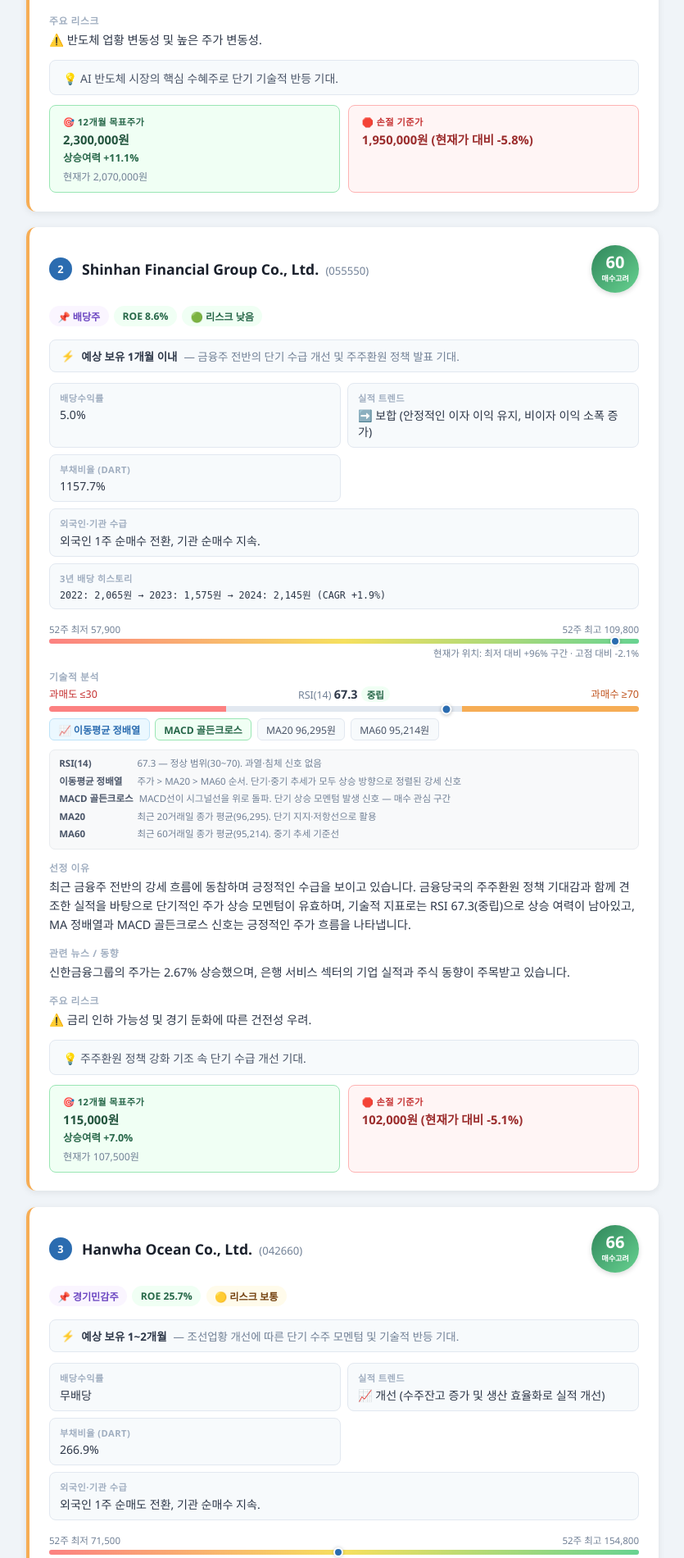
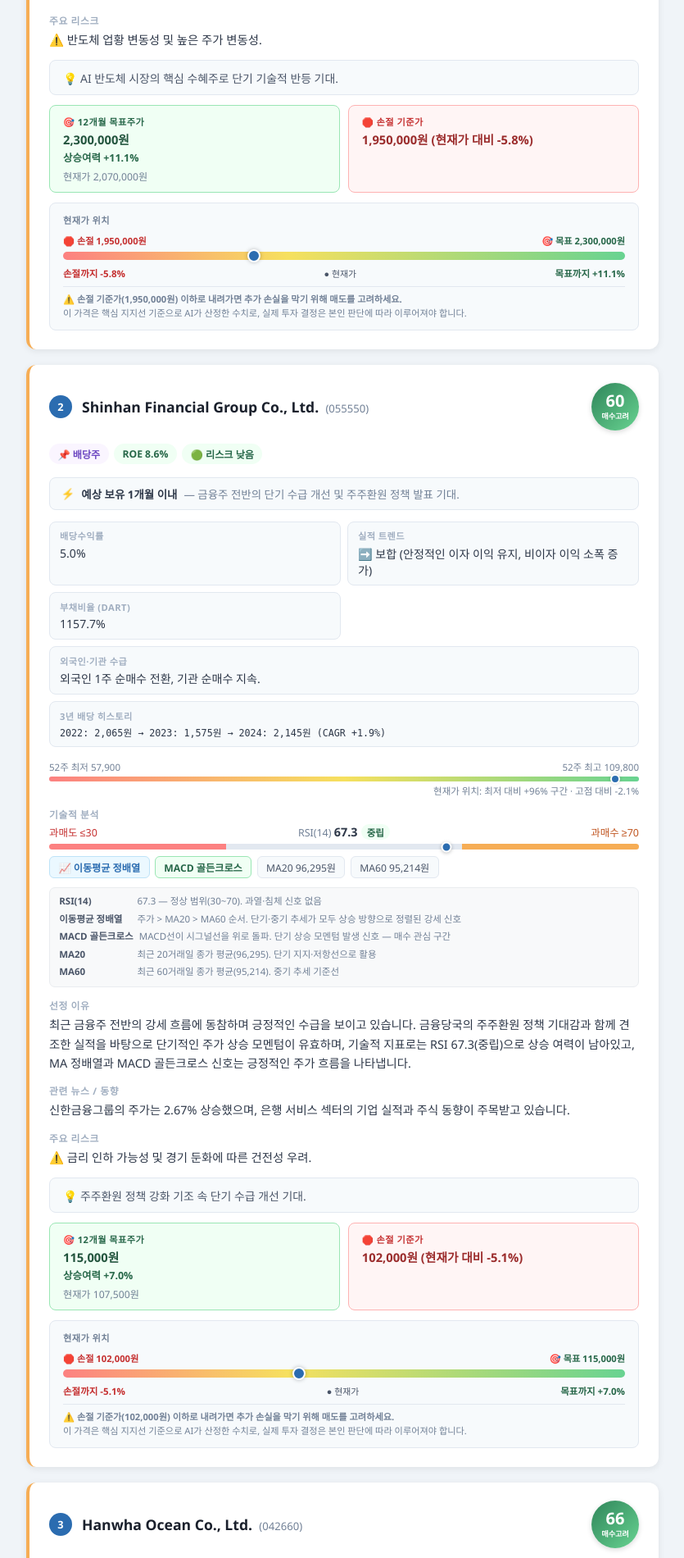
Before and after one commit to redstoens/Stock-program, a Flask app: page / in a window 1280 px wide. Shown: the part 1601-3501 px from the top of the page at 82% size, without its empty margins (222-1057 px from the left). Run offline with Flask 3, Linux system fonts and the light colour scheme; data that the repository does not hold is empty.

Commit message:
feat: 손절기준가 시각화 — 현재가 위치 범위 바 추가
- 손절가~목표가 그라데이션 바 (빨강→노랑→초록)
- 현재가 위치를 파란 점으로 표시
- 손절까지 -X% / 목표까지 +X% 양쪽 거리 표시
- 손절 기준가 안내 문구 추가

```diff
--- a/api/templates/index.html
+++ b/api/templates/index.html
@@ -85,6 +85,20 @@
     .price-box.stoploss { background: #fff5f5; border: 1px solid #feb2b2; }
     .price-box.stoploss .plbl { color: #c53030; }
     .price-box.stoploss .pval { color: #9b2c2c; }
+
+    /* ── 손절·목표 가격 범위 바 ── */
+    .price-range-wrap { margin-top: 0.75rem; padding: 0.75rem 1rem; background: #f7fafc; border-radius: 8px; border: 1px solid #e2e8f0; }
+    .prb-title { font-size: 0.7rem; font-weight: 700; color: #718096; text-transform: uppercase; letter-spacing: 0.04em; margin-bottom: 0.55rem; }
+    .prb-track { position: relative; height: 10px; border-radius: 5px; background: linear-gradient(to right, #fc8181 0%, #f6e05e 40%, #68d391 100%); margin: 0.4rem 0; }
+    .prb-dot { position: absolute; top: 50%; transform: translate(-50%, -50%); width: 16px; height: 16px; background: #2b6cb0; border: 2.5px solid white; border-radius: 50%; box-shadow: 0 0 5px rgba(0,0,0,0.25); }
+    .prb-end-labels { display: flex; justify-content: space-between; font-size: 0.7rem; margin-bottom: 0.1rem; }
+    .prb-stop-lbl { color: #c53030; font-weight: 700; }
+    .prb-target-lbl { color: #276749; font-weight: 700; }
+    .prb-dist-row { display: flex; justify-content: space-between; font-size: 0.72rem; margin-top: 0.45rem; }
+    .prb-dist-stop { color: #c53030; font-weight: 700; }
+    .prb-dist-cur { color: #4a5568; font-size: 0.68rem; text-align: center; }
+    .prb-dist-target { color: #276749; font-weight: 700; }
+    .prb-guide { margin-top: 0.5rem; padding-top: 0.45rem; border-top: 1px solid #e2e8f0; font-size: 0.7rem; color: #718096; line-height: 1.5; }
 
     /* 52주 바 */
     .week52-bar-wrap { margin: 0.75rem 0; }
@@ -847,6 +861,39 @@
               <div class="pval">${s.stop_loss || '-'}</div>
             </div>
           </div>
+          ${(() => {
+            const cur = s.current_price_raw || 0;
+            const parseP = str => { if (!str) return 0; const m = str.replace(/,/g,'').match(/[\d]+\.?\d*/); return m ? parseFloat(m[0]) : 0; };
+            const targetP = parseP(s.future_target);
+            const stopP   = parseP(s.stop_loss);
+            if (!cur || !targetP || !stopP || targetP <= stopP) return '';
+            const range = targetP - stopP;
+            const pos   = Math.min(98, Math.max(2, Math.round((cur - stopP) / range * 100)));
+            const toStop   = ((cur - stopP) / cur * 100).toFixed(1);
+            const toTarget = ((targetP - cur) / cur * 100).toFixed(1);
+            const isFmt = market === 'us';
+            const fmt = p => isFmt ? '$' + p.toLocaleString('en-US', {minimumFractionDigits:0, maximumFractionDigits:0}) : p.toLocaleString() + '원';
+            return `
+            <div class="price-range-wrap">
+              <div class="prb-title">현재가 위치</div>
+              <div class="prb-end-labels">
+                <span class="prb-stop-lbl">🛑 손절 ${fmt(stopP)}</span>
+                <span class="prb-target-lbl">🎯 목표 ${fmt(targetP)}</span>
+              </div>
+              <div class="prb-track">
+                <div class="prb-dot" style="left:${pos}%"></div>
+              </div>
+              <div class="prb-dist-row">
+                <span class="prb-dist-stop">손절까지 -${toStop}%</span>
+                <span class="prb-dist-cur">● 현재가</span>
+                <span class="prb-dist-target">목표까지 +${toTarget}%</span>
+              </div>
+              <div class="prb-guide">
+                ⚠️ <b>손절 기준가(${fmt(stopP)}) 이하로 내려가면 추가 손실을 막기 위해 매도를 고려하세요.</b><br>
+                이 가격은 핵심 지지선 기준으로 AI가 산정한 수치로, 실제 투자 결정은 본인 판단에 따라 이루어져야 합니다.
+              </div>
+            </div>`;
+          })()}
         </div>`;
     });
   }
```
